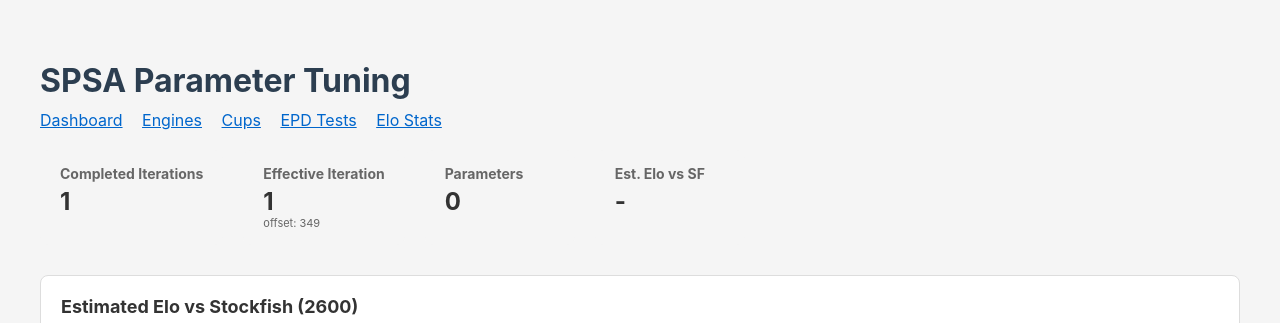
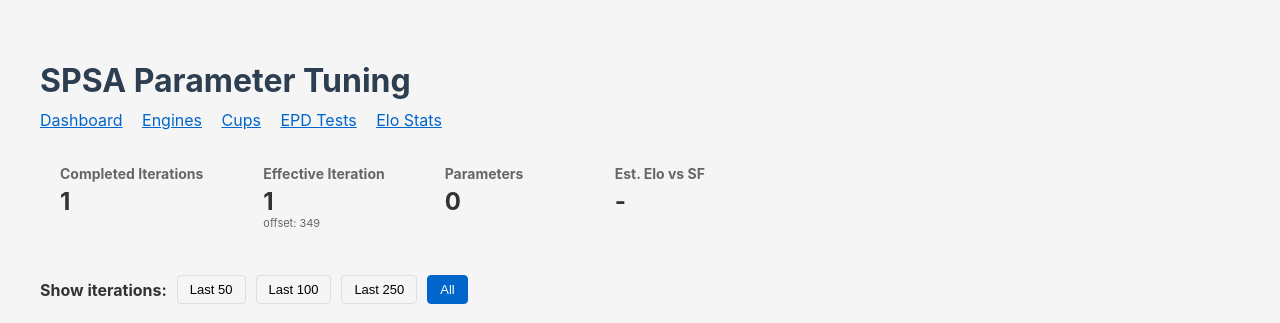
Before and after one commit to chris-moreton/chess-compete, a Flask app: page /spsa in a window 1280 px wide. Shown: the top 323 px of the page. Run offline with Flask 3, Linux system fonts and the light colour scheme; tables that the repository leaves empty hold one stand-in row (values such as "Sample post"); some libraries are stand-ins or nearby versions.

Commit message:
Add iteration duration to tooltip and filter controls for SPSA charts
- Add duration_mins to ref_game_results data (calculated from timestamps)
- Show iteration duration in Elo chart tooltip
- Add filter buttons (Last 50, 100, 250, All) that apply to all charts
- Refactor chart creation into buildAllCharts() for filter support

```diff
--- a/web/routes.py
+++ b/web/routes.py
@@ -622,10 +622,15 @@ def register_routes(app):
             iteration_numbers.append(it.iteration_number)
             elo_data.append(float(it.elo_diff) if it.elo_diff else 0)
             ref_elo_data.append(float(it.ref_elo_estimate) if it.ref_elo_estimate else None)
+            # Calculate duration in minutes
+            duration_mins = None
+            if it.created_at and it.completed_at:
+                duration_mins = (it.completed_at - it.created_at).total_seconds() / 60
             ref_game_results.append({
                 'wins': it.ref_wins or 0,
                 'losses': it.ref_losses or 0,
-                'draws': it.ref_draws or 0
+                'draws': it.ref_draws or 0,
+                'duration_mins': duration_mins
             })
             if it.base_parameters:
                 for name in param_names:
--- a/web/templates/spsa.html
+++ b/web/templates/spsa.html
@@ -134,6 +134,32 @@
             padding-bottom: 10px;
             border-bottom: 2px solid #333;
         }
+        .filter-controls {
+            display: flex;
+            gap: 10px;
+            margin-bottom: 20px;
+            align-items: center;
+        }
+        .filter-controls label {
+            font-weight: bold;
+            color: #333;
+        }
+        .filter-controls button {
+            padding: 6px 12px;
+            border: 1px solid #ddd;
+            background: #f5f5f5;
+            border-radius: 4px;
+            cursor: pointer;
+            font-size: 13px;
+        }
+        .filter-controls button:hover {
+            background: #e5e5e5;
+        }
+        .filter-controls button.active {
+            background: #0066cc;
+            color: white;
+            border-color: #0066cc;
+        }
     </style>
 </head>
 <body>
@@ -187,6 +213,15 @@
             {% endif %}
         </div>
         {% endif %}
+
+        <!-- Filter Controls -->
+        <div class="filter-controls">
+            <label>Show iterations:</label>
+            <button id="filter-50" onclick="setFilter(50)">Last 50</button>
+            <button id="filter-100" onclick="setFilter(100)">Last 100</button>
+            <button id="filter-250" onclick="setFilter(250)">Last 250</button>
+            <button id="filter-all" class="active" onclick="setFilter('all')">All</button>
+        </div>
 
         <!-- Elo vs Stockfish Chart -->
         <div class="chart-container">
@@ -260,16 +295,24 @@
         </table>
 
         <script>
-            // Data from server
-            const iterationNumbers = {{ iteration_numbers|tojson }};
-            const refEloData = {{ ref_elo_data|tojson }};
-            const refIterationNumbers = {{ ref_iteration_numbers|tojson }};
-            const refGameResults = {{ ref_game_results|tojson }};
-            const paramsData = {{ params_data|tojson }};
+            // Data from server (full datasets)
+            const allIterationNumbers = {{ iteration_numbers|tojson }};
+            const allRefEloData = {{ ref_elo_data|tojson }};
+            const allRefIterationNumbers = {{ ref_iteration_numbers|tojson }};
+            const allRefGameResults = {{ ref_game_results|tojson }};
+            const allParamsData = {{ params_data|tojson }};
             const paramNames = {{ param_names|tojson }};
-            const stabilityData = {{ stability_data|tojson }};
-            const stabilityIterations = {{ stability_iterations|tojson }};
+            const allStabilityData = {{ stability_data|tojson }};
+            const allStabilityIterations = {{ stability_iterations|tojson }};
             const paramBounds = {{ param_bounds|tojson }};
+
+            // Current filter setting
+            let currentFilter = 'all';
+
+            // Chart instances (for destruction on filter change)
+            let refEloChart = null;
+            let stabilityChart = null;
+            let paramCharts = {};
 
             // Color palette for charts (18+ colors for all parameters)
             const colors = [
@@ -279,13 +322,40 @@
                 '#FFC107', '#9E9E9E', '#00E676', '#FF4081', '#7C4DFF'
             ];
 
-            // Elo vs Stockfish Chart (only shows iterations with reference data)
-            const refEloCtx = document.getElementById('refEloChart').getContext('2d');
-            if (refEloData.length > 0) {
+            // Filter data to last N iterations
+            function filterData(data, n) {
+                if (n === 'all' || n >= data.length) return data;
+                return data.slice(-n);
+            }
+
+            // Filter object data (like paramsData) to last N iterations
+            function filterObjectData(obj, n) {
+                if (n === 'all') return obj;
+                const result = {};
+                for (const key in obj) {
+                    result[key] = filterData(obj[key], n);
+                }
+                return result;
+            }
+
+            // Set filter and rebuild all charts
+            function setFilter(n) {
+                currentFilter = n;
+
+                // Update button states
+                document.querySelectorAll('.filter-controls button').forEach(btn => {
+                    btn.classList.remove('active');
+                });
+                document.getElementById('filter-' + n).classList.add('active');
+
+                // Rebuild all charts
+                buildAllCharts();
+            }
+
             // Calculate 10-iteration moving average
             function movingAverage(data, window) {
                 return data.map((_, i) => {
-                        if (i < window - 1) return null;  // Not enough data yet
+                    if (i < window - 1) return null;
                     let sum = 0;
                     for (let j = 0; j < window; j++) {
                         sum += data[i - j];
@@ -294,10 +364,31 @@
                 });
             }
 
+            function buildAllCharts() {
+                // Get filtered data
+                const iterationNumbers = filterData(allIterationNumbers, currentFilter);
+                const refEloData = filterData(allRefEloData, currentFilter);
+                const refIterationNumbers = filterData(allRefIterationNumbers, currentFilter);
+                const refGameResults = filterData(allRefGameResults, currentFilter);
+                const paramsData = filterObjectData(allParamsData, currentFilter);
+                const stabilityIterations = filterData(allStabilityIterations, currentFilter);
+                const stabilityData = filterObjectData(allStabilityData, currentFilter);
+
+                // Destroy existing charts
+                if (refEloChart) refEloChart.destroy();
+                if (stabilityChart) stabilityChart.destroy();
+                for (const key in paramCharts) {
+                    if (paramCharts[key]) paramCharts[key].destroy();
+                }
+                paramCharts = {};
+
+                // Build Elo vs Stockfish Chart
+                const refEloCtx = document.getElementById('refEloChart').getContext('2d');
+                if (refEloData.length > 0) {
                     const maWindow = 10;
                     const movingAvgData = movingAverage(refEloData, maWindow);
 
-                new Chart(refEloCtx, {
+                    refEloChart = new Chart(refEloCtx, {
                         type: 'line',
                         data: {
                             labels: refIterationNumbers,
@@ -338,7 +429,11 @@
                                             if (results) {
                                                 const total = results.wins + results.losses + results.draws;
                                                 const score = total > 0 ? ((results.wins + results.draws * 0.5) / total * 100).toFixed(1) : 0;
-                                            return `W: ${results.wins}  L: ${results.losses}  D: ${results.draws}  (${score}%)`;
+                                                let text = `W: ${results.wins}  L: ${results.losses}  D: ${results.draws}  (${score}%)`;
+                                                if (results.duration_mins !== null && results.duration_mins !== undefined) {
+                                                    text += `\nDuration: ${results.duration_mins.toFixed(1)} min`;
+                                                }
+                                                return text;
                                             }
                                             return '';
                                         }
@@ -361,29 +456,22 @@
                         }
                     }
                 });
-            } else {
-                // Show message when no reference data yet
-                refEloCtx.font = '14px sans-serif';
-                refEloCtx.fillStyle = '#666';
-                refEloCtx.textAlign = 'center';
-                refEloCtx.fillText('No reference game data yet. Data will appear after iterations complete with reference games enabled.',
-                    refEloCtx.canvas.width / 2, refEloCtx.canvas.height / 2);
                 }
 
-            // Parameter Stability/Convergence Chart
+                // Build Stability/Convergence Chart
                 const stabilityCtx = document.getElementById('stabilityChart').getContext('2d');
                 const stabilityDatasets = paramNames.map((name, index) => ({
                     label: name,
-                data: stabilityData[name],
+                    data: stabilityData[name] || [],
                     borderColor: colors[index % colors.length],
                     backgroundColor: 'transparent',
                     tension: 0.3,
                     pointRadius: 0,
                     borderWidth: 2,
-                spanGaps: true  // Connect lines across gaps for params added mid-tuning
+                    spanGaps: true
                 }));
 
-            new Chart(stabilityCtx, {
+                stabilityChart = new Chart(stabilityCtx, {
                     type: 'line',
                     data: {
                         labels: stabilityIterations,
@@ -420,52 +508,7 @@
                     }
                 });
 
-            // Calculate auto-scaled Y-axis bounds with headroom/legroom
-            function calculateYAxisBounds(data, paramBounds) {
-                // Filter out null values
-                const validData = data.filter(v => v !== null && v !== undefined);
-                if (validData.length === 0) {
-                    return { min: paramBounds.min, max: paramBounds.max, hitMin: false, hitMax: false };
-                }
-
-                const dataMin = Math.min(...validData);
-                const dataMax = Math.max(...validData);
-                const dataRange = dataMax - dataMin;
-                const boundsRange = paramBounds.max - paramBounds.min;
-
-                // Add 20% padding above and below based on DATA range
-                // Use minimum padding of 1% of data magnitude to handle near-zero ranges
-                const minPadding = Math.max(Math.abs(dataMin), Math.abs(dataMax), 1) * 0.01;
-                const padding = Math.max(dataRange * 0.20, minPadding);
-
-                let yMin = dataMin - padding;
-                let yMax = dataMax + padding;
-
-                // Track if data is actually near the bounds (within 15% of bounds range)
-                // Only then do we show bound indicators and extend to bounds
-                const nearBoundThreshold = boundsRange * 0.15;
-                let hitMin = false;
-                let hitMax = false;
-
-                if (dataMin - paramBounds.min < nearBoundThreshold) {
-                    // Data is close to min bound - extend chart to show the bound
-                    yMin = paramBounds.min;
-                    hitMin = true;
-                }
-                if (paramBounds.max - dataMax < nearBoundThreshold) {
-                    // Data is close to max bound - extend chart to show the bound
-                    yMax = paramBounds.max;
-                    hitMax = true;
-                }
-
-                // Final clamp to never exceed actual bounds
-                yMin = Math.max(yMin, paramBounds.min);
-                yMax = Math.min(yMax, paramBounds.max);
-
-                return { min: yMin, max: yMax, hitMin, hitMax };
-            }
-
-            // Create mini charts for each parameter
+                // Build mini charts for each parameter
                 paramNames.forEach((name, index) => {
                     const canvas = document.getElementById('param-' + (index + 1));
                     if (canvas) {
@@ -474,7 +517,6 @@
                         const data = paramsData[name] || [];
                         const yBounds = calculateYAxisBounds(data, bounds);
 
-                    // Create datasets - main line plus optional bound indicator lines
                         const datasets = [{
                             label: name,
                             data: data,
@@ -482,10 +524,9 @@
                             backgroundColor: 'transparent',
                             tension: 0.3,
                             pointRadius: 2,
-                        spanGaps: false  // Show gaps where data is null (new params)
+                            spanGaps: false
                         }];
 
-                    // Add dashed lines at bounds if they're visible in the chart
                         if (yBounds.hitMin) {
                             datasets.push({
                                 label: 'Min bound',
@@ -509,7 +550,7 @@
                             });
                         }
 
-                    new Chart(ctx, {
+                        paramCharts[name] = new Chart(ctx, {
                             type: 'line',
                             data: {
                                 labels: iterationNumbers,
@@ -540,6 +581,47 @@
                         });
                     }
                 });
+            }
+
+            // Calculate auto-scaled Y-axis bounds with headroom/legroom
+            function calculateYAxisBounds(data, paramBounds) {
+                const validData = data.filter(v => v !== null && v !== undefined);
+                if (validData.length === 0) {
+                    return { min: paramBounds.min, max: paramBounds.max, hitMin: false, hitMax: false };
+                }
+
+                const dataMin = Math.min(...validData);
+                const dataMax = Math.max(...validData);
+                const dataRange = dataMax - dataMin;
+                const boundsRange = paramBounds.max - paramBounds.min;
+
+                const minPadding = Math.max(Math.abs(dataMin), Math.abs(dataMax), 1) * 0.01;
+                const padding = Math.max(dataRange * 0.20, minPadding);
+
+                let yMin = dataMin - padding;
+                let yMax = dataMax + padding;
+
+                const nearBoundThreshold = boundsRange * 0.15;
+                let hitMin = false;
+                let hitMax = false;
+
+                if (dataMin - paramBounds.min < nearBoundThreshold) {
+                    yMin = paramBounds.min;
+                    hitMin = true;
+                }
+                if (paramBounds.max - dataMax < nearBoundThreshold) {
+                    yMax = paramBounds.max;
+                    hitMax = true;
+                }
+
+                yMin = Math.max(yMin, paramBounds.min);
+                yMax = Math.min(yMax, paramBounds.max);
+
+                return { min: yMin, max: yMax, hitMin, hitMax };
+            }
+
+            // Initial chart build
+            buildAllCharts();
         </script>
 
         {% else %}
```
Lines whose indentation alone changed are shown as unchanged.
